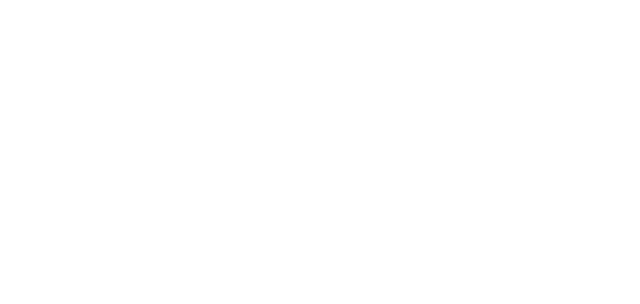
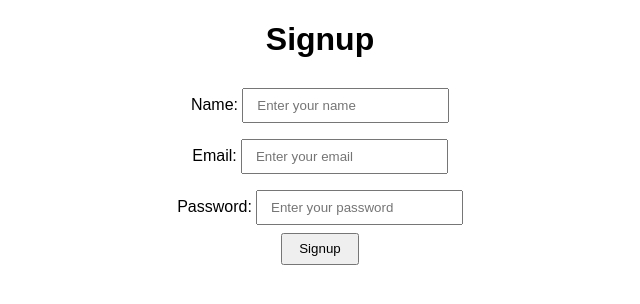
Before and after one commit to SK02K1/todo-firebase, a React (Create React App) app: page /signup in a window 1280 px wide. Before the commit this address had no page. Shown: the top 304 px of the page, without its empty margins (320-960 px from the left). Built offline with nearby package versions, Linux system fonts and the light colour scheme.

Commit message:
feat: signup

```diff
--- a/src/App.jsx
+++ b/src/App.jsx
@@ -1,7 +1,7 @@
 import "./styles.css";
 import { Route, Routes } from "react-router-dom";
 import { Toaster } from "react-hot-toast";
-import { Home, Login } from "./pages";
+import { Home, Login, Signup } from "./pages";
 import { RequireAuth } from "./components";
 
 export default function App() {
@@ -11,6 +11,7 @@
       <Routes>
         {/* Public Routes */}
         <Route path="/login" element={<Login />} />
+        <Route path="/signup" element={<Signup />} />
 
         {/* Private Routes */}
         <Route element={<RequireAuth />}>
--- a/src/components/Hero.jsx
+++ b/src/components/Hero.jsx
@@ -5,7 +5,9 @@
 
   return (
     <header className="hero">
-      <p>Hellew {user?.email ?? "anonymous"}</p>
+      <p>
+        Hellew <span className="text-highlight">{user.displayName}</span>
+      </p>
       <div>
         <img
           className="hero-banner"
--- /dev/null
+++ b/src/pages/Signup.jsx
@@ -0,0 +1,84 @@
+import { useState } from "react";
+import toast from "react-hot-toast";
+import { useNavigate } from "react-router-dom";
+import { createUserWithEmailAndPassword, updateProfile } from "firebase/auth";
+import { auth } from "../firebase";
+import { useAuth } from "../contexts";
+
+const signupFormFields = [
+  {
+    id: 1,
+    label: "Name",
+    type: "text",
+    name: "name"
+  },
+  {
+    id: 2,
+    label: "Email",
+    type: "email",
+    name: "email"
+  },
+  {
+    id: 3,
+    label: "Password",
+    type: "password",
+    name: "password"
+  }
+];
+
+export const Signup = () => {
+  const [signupFormData, setSignupFormData] = useState({
+    name: "",
+    email: "",
+    password: ""
+  });
+
+  const { name, email, password } = signupFormData;
+  const { setUser } = useAuth();
+  const navigate = useNavigate();
+
+  const inputChangeHandler = (e) =>
+    setSignupFormData((prevFormData) => ({
+      ...prevFormData,
+      [e.target.name]: e.target.value
+    }));
+
+  const signupHandler = async (e) => {
+    e.preventDefault();
+    try {
+      const res = await createUserWithEmailAndPassword(auth, email, password);
+      await updateProfile(res.user, {
+        displayName: name
+      });
+      toast.success("Successfully signed up");
+      setUser(auth.currentUser);
+      navigate("/");
+    } catch (error) {
+      toast.error(error.message);
+    }
+  };
+
+  return (
+    <div>
+      <h1>Signup</h1>
+      <form onSubmit={signupHandler}>
+        {signupFormFields.map(({ id, label, type, name }) => {
+          return (
+            <label key={id}>
+              <span>{label}: </span>
+              <input
+                onChange={inputChangeHandler}
+                type={type}
+                name={name}
+                value={signupFormData[name]}
+                placeholder={`Enter your ${name}`}
+                required
+              />
+            </label>
+          );
+        })}
+        <button className="btn">Signup</button>
+      </form>
+    </div>
+  );
+};
--- a/src/pages/index.js
+++ b/src/pages/index.js
@@ -1,2 +1,3 @@
 export { Home } from "./Home";
 export { Login } from "./Login";
+export { Signup } from "./Signup";
--- a/src/styles.css
+++ b/src/styles.css
@@ -6,6 +6,10 @@
 label,
 input {
   padding: 0.5rem 0.8rem;
+}
+
+label {
+  display: block;
 }
 
 .hero-banner {
@@ -29,6 +33,10 @@
   padding: 0.5rem 1rem;
 }
 
+.text-highlight {
+  color: palevioletred;
+}
+
 @media screen and (min-width: 1024px) {
   .hero-banner {
     width: 20%;
```
